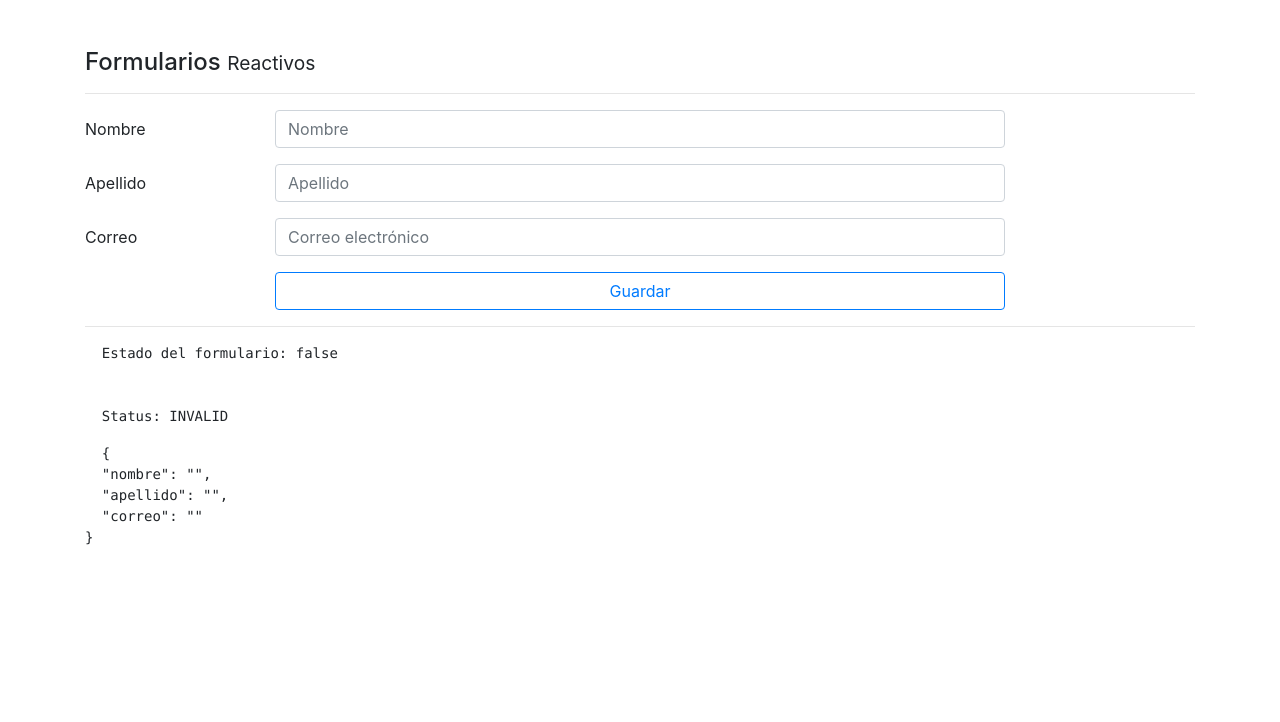
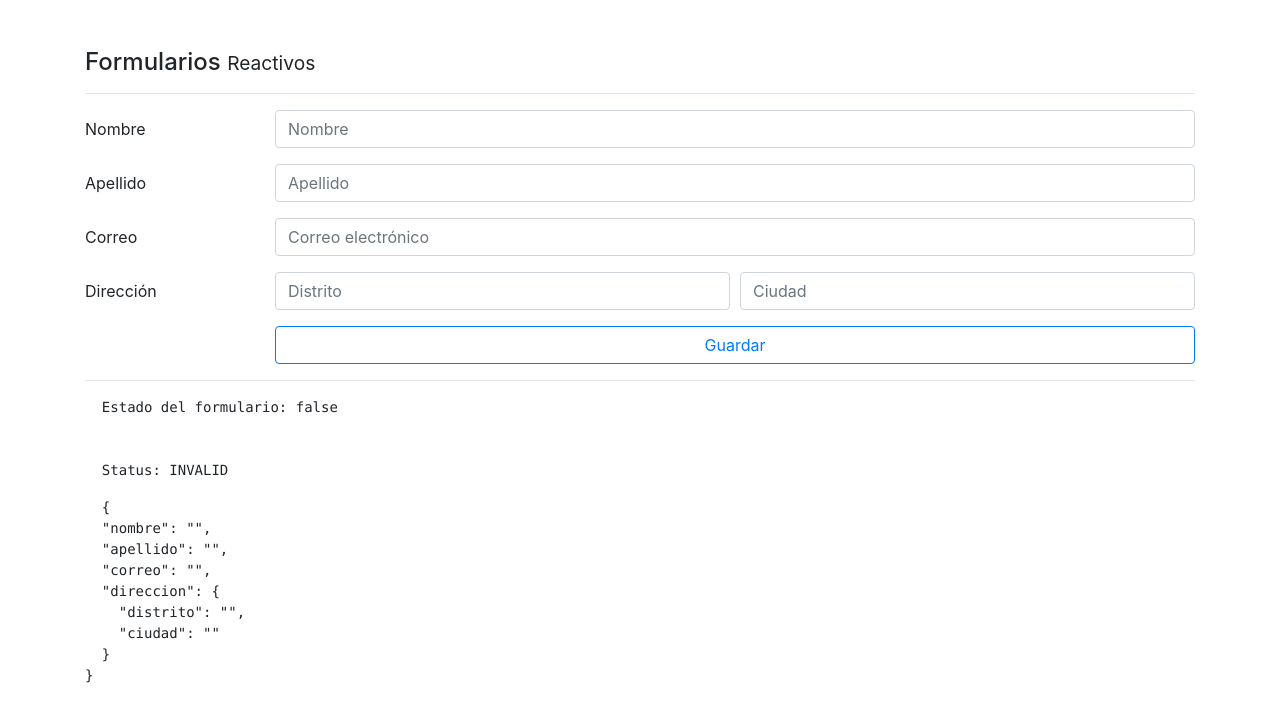
Before and after one commit to JonathanPerez666/Formularios, an Angular app: page /reactivo in a window 1280 px wide. Shown: the top 722 px of the page. Built offline with nearby package versions, Linux system fonts and the light colour scheme.

Commit message:
Reactivo agrupaciones de los objetos - formGroupName

```diff
--- a/src/app/pages/reactive/reactive.component.html
+++ b/src/app/pages/reactive/reactive.component.html
@@ -6,7 +6,7 @@
 
     <div class="form-group row">
       <label class="col-2 col-form-label">Nombre</label>
-      <div class="col-8">
+      <div class="col">
 
         <input class="form-control"
                type="text"
@@ -21,7 +21,7 @@
 
     <div class="form-group row">
       <label class="col-2 col-form-label">Apellido</label>
-      <div class="col-8">
+      <div class="col">
 
         <input class="form-control"
                type="text"
@@ -39,7 +39,7 @@
 
   <div class="form-group row">
     <label class="col-2 col-form-label">Correo</label>
-    <div class="col-8">
+    <div class="col">
 
       <input class="form-control"
              type="email"
@@ -53,11 +53,30 @@
     </div>
   </div>
 
+  <div class="form-group row" formGroupName="direccion">
+    <label class="col-2 col-form-label">Dirección</label>
+    <div class="form-row col">
+
+      <div class="col">
+        <input type="text"
+               class="form-control"
+               placeholder="Distrito"
+               formControlName="distrito">
+      </div>
+      <div class="col">
+        <input type="text"
+               class="form-control"
+               placeholder="Ciudad"
+               form-formControlName="ciudad">
+      </div>
+
+    </div>
+  </div>
 
 
   <div class="form-group row">
     <label class="col-2 col-form-label">&nbsp;</label>
-    <div class="input-group col-md-8">
+    <div class="input-group col">
       <button type="submit" class="btn btn-outline-primary btn-block">
         Guardar
       </button>
--- a/src/app/pages/reactive/reactive.component.ts
+++ b/src/app/pages/reactive/reactive.component.ts
@@ -33,6 +33,10 @@
         nombre: ['', [Validators.required, Validators.minLength(5) ]  ],
         apellido: ['', Validators.required],
         correo: ['', [Validators.required, Validators.pattern('[a-z0-9._%+-]+@[a-z0-9.-]+\.[a-z]{2,3}$') ]   ],
+        direccion: this.fb.group({
+          distrito: ['', Validators.required ],
+          ciudad: ['', Validators.required],
+        })
       });
   }
 
```
